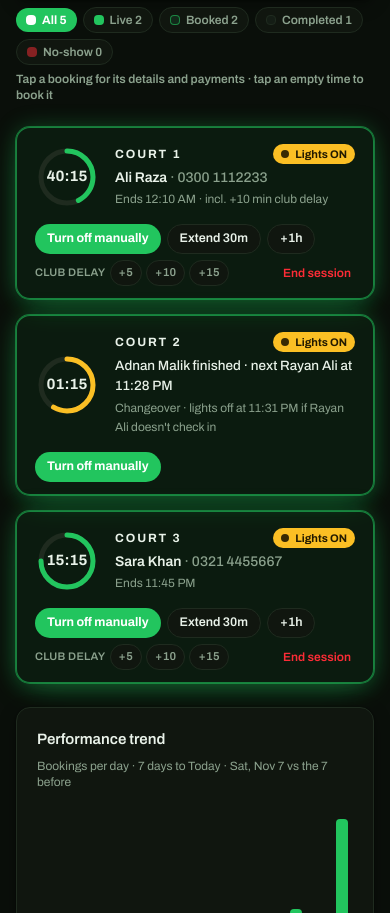
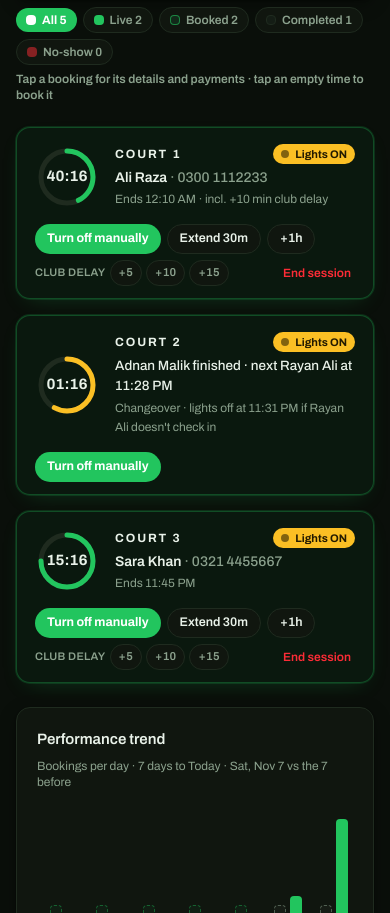
Before and after one commit to muneeb-m12/PadelBoard, a Next.js app: page / in a window 390 px wide. Shown: the part 1087-2000 px from the top of the page. Built offline with nearby package versions, Linux system fonts and the light colour scheme.

Commit message:
Dashboard polish: fold Today's numbers into Today panel, soften lit-tile glow, trend ghost bars, full-width light log

```diff
--- a/src/app/globals.css
+++ b/src/app/globals.css
@@ -109,9 +109,9 @@ input:disabled {
   box-shadow: 0 4px 16px rgba(22, 163, 74, 0.35);
 }
 
-/* A lit court card glows green. */
+/* A lit court card reads as "on" with a soft green halo — no neon frame. */
 .lit-glow {
-  box-shadow: 0 0 0 1px rgba(34, 197, 94, 0.5), 0 0 22px rgba(34, 197, 94, 0.28), 0 12px 34px -12px rgba(34, 197, 94, 0.45);
+  box-shadow: 0 0 0 1px rgba(34, 197, 94, 0.16), 0 8px 24px -12px rgba(34, 197, 94, 0.28);
 }
 
 .pulse-dot {
--- a/src/components/Dashboard.tsx
+++ b/src/components/Dashboard.tsx
@@ -1154,7 +1154,7 @@ export default function Dashboard() {
               ? { fraction: (now.getTime() - (changeover.until.getTime() - settings.changeoverGraceMinutes * 60_000)) / (settings.changeoverGraceMinutes * 60_000), label: countdown(changeover.until, now), tone: "amber" as const }
               : { fraction: null, label: "—", tone: "dim" as const };
           return (
-            <div key={court.id} id={`court-card-${court.id}`} className={`panel-shadow rounded-[14px] border px-[18px] pb-3 pt-4 ${lightsOn ? "lit-glow border-pb-accent/60 bg-pb-accent/[0.07]" : "border-pb-border bg-pb-surface"} ${focusedCourtId === court.id ? "ring-2 ring-pb-accent/70" : ""}`}>
+            <div key={court.id} id={`court-card-${court.id}`} className={`panel-shadow rounded-[14px] border px-[18px] pb-3 pt-4 ${lightsOn ? "lit-glow border-pb-accent/30 bg-pb-accent/[0.05]" : "border-pb-border bg-pb-surface"} ${focusedCourtId === court.id ? "ring-2 ring-pb-accent/70" : ""}`}>
               <div className="flex items-center gap-4">
                 <ProgressRing fraction={ring.fraction} label={ring.label} tone={ring.tone} />
                 <div className="min-w-0 flex-1">
@@ -1205,12 +1205,22 @@ export default function Dashboard() {
             <h2 className="text-[15px] font-semibold">Performance trend</h2>
             <p className="text-xs text-pb-dim">Bookings per day · 7 days to {dateLabel} vs the 7 before</p>
           </div>
-          <div className="mt-4 flex h-36 items-end gap-2">
+          <div className="mt-4 flex h-32 items-end gap-2">
             {trendDays.map((d) => (
               <div key={d.iso} className="flex flex-1 flex-col items-center gap-1">
-                <div className="flex h-28 items-end gap-1">
-                  <div title={`Previous period: ${d.prev} booking${d.prev === 1 ? "" : "s"}`} className="w-3 rounded-t bg-pb-dim/40" style={{ height: `${d.prev === 0 ? 0 : Math.max(6, (d.prev / trendMax) * 100)}%` }} />
-                  <div title={`This period: ${d.cur} booking${d.cur === 1 ? "" : "s"}`} className="w-3 rounded-t bg-pb-accent" style={{ height: `${d.cur === 0 ? 0 : Math.max(6, (d.cur / trendMax) * 100)}%` }} />
+                <div className="flex h-24 items-end gap-1">
+                  {d.prev === 0 && d.cur === 0 ? (
+                    <div title="No bookings in either period" className="w-3 rounded-t border border-dashed border-pb-accent/40 bg-pb-accent/5" style={{ height: "10%" }} />
+                  ) : (
+                    <>
+                      {d.prev === 0
+                        ? <div title="Previous period: 0 bookings" className="w-3 rounded-t border border-dashed border-pb-dim/50 bg-pb-dim/5" style={{ height: "10%" }} />
+                        : <div title={`Previous period: ${d.prev} booking${d.prev === 1 ? "" : "s"}`} className="w-3 rounded-t bg-pb-dim/40" style={{ height: `${Math.max(6, (d.prev / trendMax) * 100)}%` }} />}
+                      {d.cur === 0
+                        ? <div title="This period: 0 bookings" className="w-3 rounded-t border border-dashed border-pb-accent/50 bg-pb-accent/5" style={{ height: "10%" }} />
+                        : <div title={`This period: ${d.cur} booking${d.cur === 1 ? "" : "s"}`} className="w-3 rounded-t bg-pb-accent" style={{ height: `${Math.max(6, (d.cur / trendMax) * 100)}%` }} />}
+                    </>
+                  )}
                 </div>
                 <span className="text-[10px] font-semibold text-pb-dim">{d.dow} {d.dayNum}</span>
               </div>
@@ -1249,32 +1259,25 @@ export default function Dashboard() {
             </div>
             <p className="mt-1.5 text-xs text-pb-dim">{collectedPct}% of the day&apos;s court fees collected (cancelled and no-show bookings excluded).</p>
           </div>
+          <div className="mt-3 grid grid-cols-3 gap-3 text-center">
+            {[
+              ["Light hours", lightHours.toFixed(1)],
+              ["Electricity cost", `Rs ${Math.round(actualCost).toLocaleString()}`],
+              ["Saved today", `Rs ${Math.round(saved).toLocaleString()}`],
+            ].map(([label, value]) => (
+              <div key={label} className="rounded-xl bg-pb-surface2 px-2 py-2.5">
+                <p className="text-lg font-extrabold tabular-nums">{value}</p>
+                <p className="mt-0.5 text-[10px] font-bold uppercase tracking-wide text-pb-dim">{label}</p>
+              </div>
+            ))}
+          </div>
+          <p className="mt-3 text-xs text-pb-dim">Savings assume lights would otherwise stay on for all opening hours ({settings.openingHour}–{settings.closingHour}) on every court, at {settings.lightingPowerKw} kW × Rs {settings.electricityPricePerUnit}/unit. Light hours are summed from the day&apos;s light log.</p>
         </div>
-      </section>
-
-      {/* Today's numbers — Doc §6 */}
-      <section className="mt-6">
-        <h2 className="mb-2 text-[17px] font-semibold">{isToday ? "Today's numbers" : "Day numbers"}</h2>
-        <div className="grid gap-4 sm:grid-cols-2 lg:grid-cols-4">
-          {[
-            ["Collected (court fees)", fmtRs(collectedToday)],
-            ["Outstanding (court fees)", fmtRs(outstandingToday)],
-            ["Light hours", lightHours.toFixed(1)],
-            ["Electricity cost", `Rs ${Math.round(actualCost).toLocaleString()}`],
-            ["Saved vs lights-on-all-day", `Rs ${Math.round(saved).toLocaleString()}`],
-            ["Utilization", `${utilization}%`],
-            ["Bookings", String(counts.total)],
-            ["Completed / no-shows", `${counts.completed} / ${counts.noShow}`],
-          ].map(([label, value]) => (
-            <div key={label} className="panel-shadow rounded-[14px] border border-pb-border bg-pb-surface p-5"><p className="text-xs font-semibold uppercase text-pb-dim">{label}</p><p className="mt-1 text-xl font-extrabold">{value}</p></div>
-          ))}
-        </div>
-        <p className="mt-2 text-xs text-pb-dim">Savings assume lights would otherwise stay on for all opening hours ({settings.openingHour}–{settings.closingHour}) on every court, at {settings.lightingPowerKw} kW × Rs {settings.electricityPricePerUnit}/unit. Light hours are summed from the day&apos;s light log.</p>
       </section>
 
       {/* Light log + settings */}
       <section className="mt-6 grid gap-6 md:grid-cols-2">
-        <div id="light-log" className="panel-shadow scroll-mt-4 rounded-[14px] border border-pb-border bg-pb-surface p-5">
+        <div id="light-log" className={`panel-shadow scroll-mt-4 rounded-[14px] border border-pb-border bg-pb-surface p-5 ${showSettings ? "" : "md:col-span-2"}`}>
           <h2 className="mb-3 text-[15px] font-semibold">Light log — {dateLabel}</h2>
           <ul className="space-y-1.5 text-sm">
             {[...log].sort((a, b) => b.at.getTime() - a.at.getTime()).slice(0, 12).map((l) => (
```
